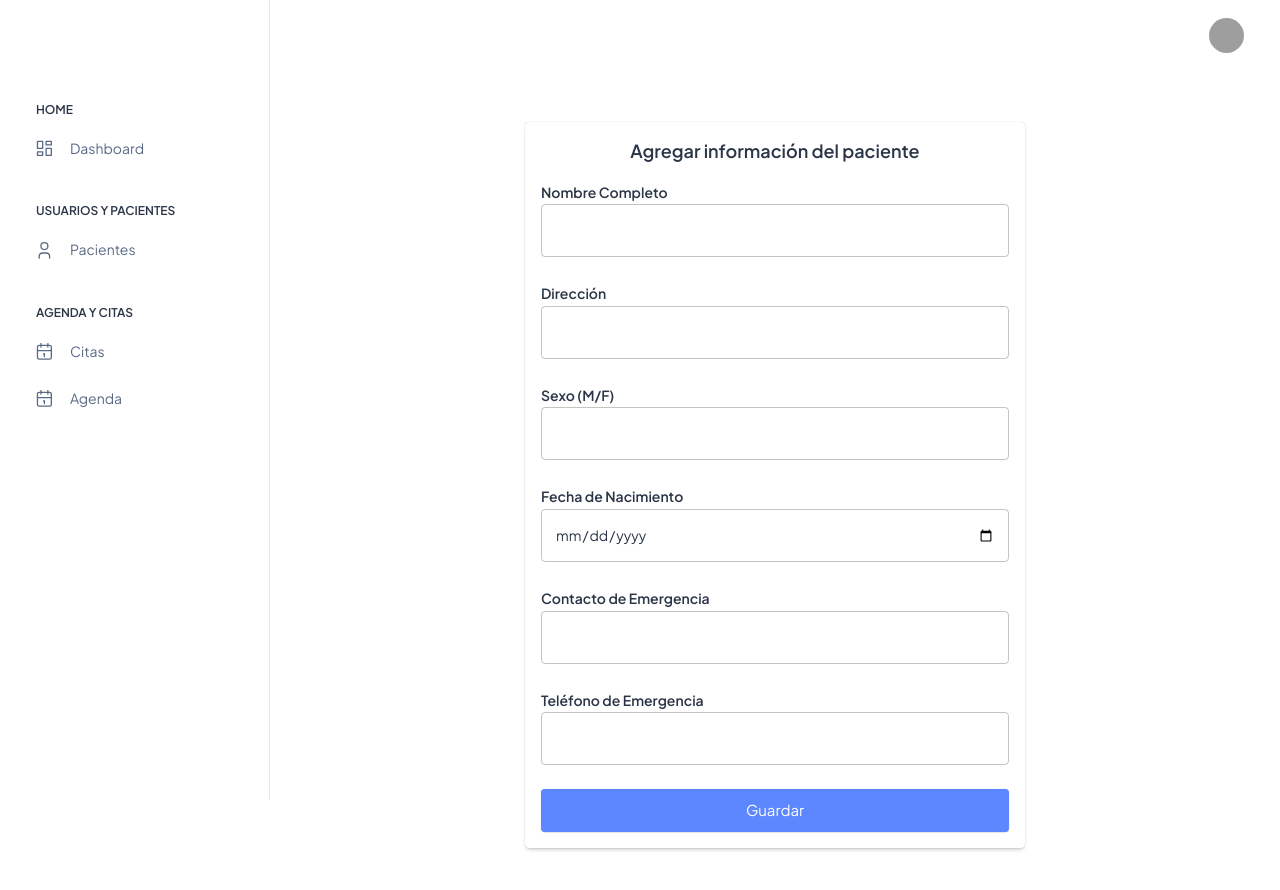
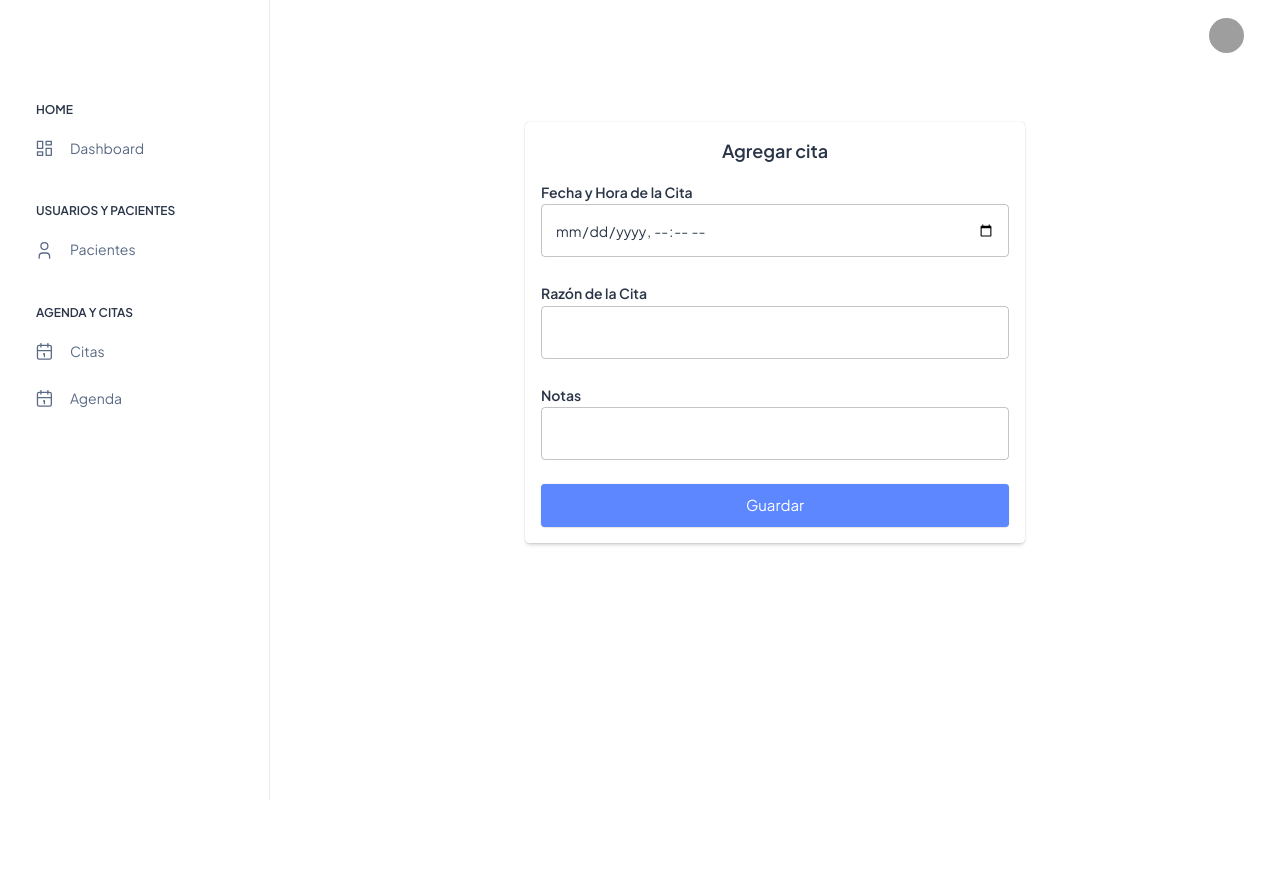
Before and after one commit to wralonzo/odontologia, a React (Create React App) app in the folder frontend/: page /ui/create-appointment in a window 1280 px wide. Shown: the top 890 px of the page. Built offline with nearby package versions, Linux system fonts and the light colour scheme; sample sign-in values are in the browser's storage; grey boxes are pictures that could not be loaded; some icons are missing.

Commit message:
UPDATE
UPDATE

```diff
--- a/frontend/src/views/management/appointment/AppointmentList.js
+++ b/frontend/src/views/management/appointment/AppointmentList.js
@@ -4,8 +4,8 @@ import { useNavigate } from 'react-router';
 import { SERVIDOR } from '../../../api/Servidor';
 
 const AppointmentList = () => {
-  const [patients, setPatients] = useState([]);
-  const [totalPatients, setTotalPatients] = useState(0);
+  const [appointments, setAppointments] = useState([]);
+  const [totalAppointments, setTotalAppointments] = useState(0);
   const [page, setPage] = useState(0);
   const [rowsPerPage, setRowsPerPage] = useState(10);
   const [loading, setLoading] = useState(true);
@@ -13,30 +13,30 @@ const AppointmentList = () => {
   const navigate = useNavigate();
 
   useEffect(() => {
-    fetchPatients(page, rowsPerPage);
+    fetchAppointments(page, rowsPerPage);
   }, [page, rowsPerPage]);
 
-  const fetchPatients = (page, limit) => {
+  const fetchAppointments = (page, limit) => {
     const token = localStorage.getItem('token');
     setLoading(true);
     setError(null);
-    fetch(`${SERVIDOR}/api/patient?page=${page + 1}&limit=${limit}`, {
+    fetch(`${SERVIDOR}/api/appointment?page=${page + 1}&limit=${limit}`, {
       headers: { 'x-access-token': token }
     })
       .then((response) => {
         if (!response.ok) {
-          throw new Error('Error al obtener los pacientes.');
+          throw new Error('Error al obtener las citas.');
         }
         return response.json();
       })
       .then((data) => {
-        setPatients(data.patients || []);
-        setTotalPatients(data.totalPatients || 0);
+        setAppointments(data.appointments || []);
+        setTotalAppointments(data.totalAppointments || 0);
         setLoading(false);
       })
       .catch((error) => {
-        console.error('Error fetching patients:', error);
-        setError('No hay pacientes disponibles.');
+        console.error('Error fetching appointments:', error);
+        setError('No hay citas disponibles.');
         setLoading(false);
       });
   };
@@ -50,31 +50,31 @@ const AppointmentList = () => {
     setPage(0);
   };
 
-  const createPatient = () => {
-    navigate('/ui/create-patient');
+  const createAppointment = () => {
+    navigate('/ui/create-appointment');
   };
 
-  const handleDeleteLogicallyPatient = (id) => {
+  const handleDeleteLogicallyAppointment = (id) => {
     const token = localStorage.getItem('token');
-    if (window.confirm('¿Estás seguro de que deseas eliminar este paciente?')) {
-      fetch(`${SERVIDOR}/api/patient`, {
+    if (window.confirm('¿Estás seguro de que deseas eliminar esta cita?')) {
+      fetch(`${SERVIDOR}/api/appointment`, {
         method: 'PATCH',
         headers: {
           'Content-Type': 'application/json',
           'x-access-token': token
         },
-        body: JSON.stringify({ id })
+        body: JSON.stringify({ appointment_id: id })
       })
         .then((response) => {
           if (response.ok) {
-            alert('Paciente eliminado correctamente');
-            setPatients(patients.filter((patient) => patient.id !== id));
+            alert('Cita eliminada correctamente');
+            setAppointments(appointments.filter((appointment) => appointment.id !== id));
           } else {
-            console.error('Error al eliminar el paciente.');
+            console.error('Error al eliminar la cita.');
           }
         })
         .catch((error) => {
-          console.error('Error al eliminar el paciente:', error);
+          console.error('Error al eliminar la cita:', error);
         });
     }
   };
@@ -86,8 +86,8 @@ const AppointmentList = () => {
   if (error) {
     return (
       <>
-        <Button variant="contained" color="secondary" size="large" onClick={createPatient}>
-          Crear paciente
+        <Button variant="contained" color="secondary" size="large" onClick={createAppointment}>
+          Crear cita
         </Button>
         <div>{error}</div>
       </>
@@ -96,41 +96,35 @@ const AppointmentList = () => {
 
   return (
     <>
-      <Button variant="contained" color="secondary" size="large" onClick={createPatient}>
-        Crear paciente
+      <Button variant="contained" color="secondary" size="large" onClick={createAppointment}>
+        Crear cita
       </Button>
-      {patients.length > 0 ? (
+      {appointments.length > 0 ? (
         <Table>
           <TableHead>
             <TableRow>
               <TableCell>ID</TableCell>
-              <TableCell>Nombre Completo</TableCell>
-              <TableCell>Dirección</TableCell>
-              <TableCell>Sexo</TableCell>
-              <TableCell>Fecha de nacimiento</TableCell>
-              <TableCell>Contacto de emergencia</TableCell>
-              <TableCell>Telefono de emergencia</TableCell>
+              <TableCell>Fecha y Hora</TableCell>
+              <TableCell>Razón</TableCell>
+              <TableCell>Notas</TableCell>
               <TableCell>Editar</TableCell>
               <TableCell>Eliminar</TableCell>
             </TableRow>
           </TableHead>
           <TableBody>
-            {patients.map((patient) => (
-              <TableRow key={patient.id}>
-                <TableCell>{patient.id}</TableCell>
-                <TableCell>{patient.full_name}</TableCell>
-                <TableCell>{patient.address}</TableCell>
-                <TableCell>{patient.sex}</TableCell>
-                <TableCell>{patient.birth_date}</TableCell>
-                <TableCell>{patient.emergency_contact}</TableCell>
-                <TableCell>{patient.emergency_phone}</TableCell>
+            {appointments.map((appointment) => (
+              <TableRow key={appointment.id}>
+                <TableCell>{appointment.id}</TableCell>
+                <TableCell>{appointment.appointment_datetime}</TableCell>
+                <TableCell>{appointment.reason}</TableCell>
+                <TableCell>{appointment.notes}</TableCell>
                 <TableCell>
                   <Button
                     variant="contained"
                     color="primary"
                     size="small"
                     onClick={() =>
-                      navigate(`/ui/update-patient/${patient.id}`, { state: { patient: patient } })
+                      navigate(`/ui/update-appointment/${appointment.id}`, { state: { appointment: appointment } })
                     }
                   >
                     Editar
@@ -141,7 +135,7 @@ const AppointmentList = () => {
                     variant="contained"
                     color="secondary"
                     size="small"
-                    onClick={() => handleDeleteLogicallyPatient(patient.id)}
+                    onClick={() => handleDeleteLogicallyAppointment(appointment.id)}
                   >
                     Eliminar
                   </Button>
@@ -153,7 +147,7 @@ const AppointmentList = () => {
             <TableRow>
               <TablePagination
                 rowsPerPageOptions={[10, 25, 50]}
-                count={totalPatients}
+                count={totalAppointments}
                 rowsPerPage={rowsPerPage}
                 page={page}
                 onPageChange={handleChangePage}
@@ -164,7 +158,7 @@ const AppointmentList = () => {
         </Table>
       ) : (
         <Typography variant="subtitle1" align="center">
-          No hay pacientes disponibles.
+          No hay citas disponibles.
         </Typography>
       )}
     </>
--- a/frontend/src/views/management/appointment/ModificationCreationAppointment.js
+++ b/frontend/src/views/management/appointment/ModificationCreationAppointment.js
@@ -1,80 +1,77 @@
 import { useLocation, useNavigate } from 'react-router';
 import React, { useState } from 'react';
-import { Box, Button, Paper, Stack, Typography } from '@mui/material';
+import { Box, Button, Paper, Stack, Typography, Select, MenuItem } from '@mui/material';
 import CustomTextField from '../../../components/forms/theme-elements/CustomTextField';
 import { SERVIDOR } from '../../../api/Servidor';
 
 const ModificationCreationAppointment = () => {
   const { state } = useLocation();
   const navigate = useNavigate();
-  const patientData = state?.patient || {};
-  const isEditing = !!patientData.id;
-  const [patientId] = useState(isEditing ? patientData.id : '');
-  const [fullName, setFullName] = useState(isEditing ? patientData.full_name : '');
-  const [address, setAddress] = useState(isEditing ? patientData.address : '');
-  const [sex, setSex] = useState(isEditing ? patientData.sex : '');
-  const [birthDate, setBirthDate] = useState(isEditing ? patientData.birth_date : '');
-  const [emergencyContact, setEmergencyContact] = useState(isEditing ? patientData.emergency_contact : '');
-  const [emergencyPhone, setEmergencyPhone] = useState(isEditing ? patientData.emergency_phone : '');
+  const appointmentData = state?.appointment || {};
+  const isEditing = !!appointmentData.id;
+  const [appointmentId] = useState(isEditing ? appointmentData.id : '');
+  const [appointmentDatetime, setAppointmentDatetime] = useState(isEditing ? appointmentData.appointment_datetime : '');
+  const [reason, setReason] = useState(isEditing ? appointmentData.reason : '');
+  const [notes, setNotes] = useState(isEditing ? appointmentData.notes : '');
+  const [status, setStatus] = useState(isEditing ? appointmentData.status : ''); // Nuevo estado para el campo status
 
   const handleSubmit = async () => {
-    const patientDataToUpdate = {
-      id: patientId,
-      full_name: fullName,
-      address,
-      sex,
-      birth_date: birthDate,
-      emergency_contact: emergencyContact,
-      emergency_phone: emergencyPhone
+    const appointmentDataToUpdate = {
+      id: appointmentId,
+      appointment_datetime: appointmentDatetime,
+      reason,
+      notes,
+      status // Añadimos el campo status al objeto que se enviará
     };
+
     if (isEditing) {
-      return handleUpdate(parseInt(patientData.id), patientDataToUpdate);
+      return handleUpdate(parseInt(appointmentData.id), appointmentDataToUpdate);
     } else {
-      return handleCreate(patientDataToUpdate);
+      return handleCreate(appointmentDataToUpdate);
     }
   };
 
-  const handleCreate = async (patientData) => {
+  const handleCreate = async (appointmentData) => {
     try {
       const token = localStorage.getItem('token');
-      const response = await fetch(`${SERVIDOR}/api/patient`, {
+      const response = await fetch(`${SERVIDOR}/api/appointment`, {
         method: 'POST',
         headers: {
           'Content-Type': 'application/json',
           'x-access-token': token
         },
-        body: JSON.stringify(patientData),
+        body: JSON.stringify(appointmentData),
       });
       if (response.ok) {
-        alert('Paciente creado con éxito.');
-        navigate('/patients');
+        alert('Cita creada con éxito.');
+        navigate('/appointments');
       } else {
-        alert('Error al crear el paciente.');
+        alert('Error al crear la cita.');
       }
     } catch (error) {
-      alert('No se puede crear el paciente en este momento. Por favor, inténtalo de nuevo más tarde.');
+      alert('No se puede crear la cita en este momento. Por favor, inténtalo de nuevo más tarde.');
     }
   };
 
-  const handleUpdate = async (patientId, patientData) => {
+  const handleUpdate = async (appointmentId, appointmentData) => {
     try {
       const token = localStorage.getItem('token');
-      const response = await fetch(`${SERVIDOR}/api/patient/${patientId}`, {
+      const response = await fetch(`${SERVIDOR}/api/appointment/${appointmentId}`, {
         method: 'PUT',
         headers: {
           'Content-Type': 'application/json',
           'x-access-token': token
         },
-        body: JSON.stringify(patientData),
+        body: JSON.stringify(appointmentData),
       });
       if (response.ok) {
-        alert('Paciente actualizado con éxito.')
-        navigate('/patients');
+        alert('Cita actualizada con éxito.')
+        navigate('/appointments');
       } else {
-        alert('Error al actualizar el paciente.');
+        alert('Error al actualizar la cita.');
       }
     } catch (error) {
-      alert('No se puede actualizar el paciente en este momento. Por favor, inténtalo de nuevo más tarde.');
+      alert('No se puede actualizar la cita en este momento. Por favor, inténtalo de nuevo más tarde.');
     }
   };
 
@@ -83,45 +80,45 @@ const ModificationCreationAppointment = () => {
       <Box maxWidth="500px" width="100%">
         <Paper elevation={3} sx={{ padding: 2 }}>
           <Typography variant="h5" align='center' mb={2} fontWeight={600}>
-            {isEditing ? 'Modificar información del paciente' : 'Agregar información del paciente'}
+            {isEditing ? 'Modificar cita' : 'Agregar cita'}
           </Typography>
           <Stack spacing={3}>
             <Box>
-              <Typography variant="subtitle1" fontWeight={600} component="label" htmlFor="fullName" mb="5px">
-                Nombre Completo
+              <Typography variant="subtitle1" fontWeight={600} component="label" htmlFor="appointmentDatetime" mb="5px">
+                Fecha y Hora de la Cita
               </Typography>
-              <CustomTextField id="fullName" variant="outlined" fullWidth value={fullName} onChange={(e) => setFullName(e.target.value)} />
+              <CustomTextField id="appointmentDatetime" variant="outlined" fullWidth value={appointmentDatetime} onChange={(e) => setAppointmentDatetime(e.target.value)} inputProps={{ type: 'datetime-local' }} />
             </Box>
             <Box>
-              <Typography variant="subtitle1" fontWeight={600} component="label" htmlFor="address" mb="5px">
-                Dirección
+              <Typography variant="subtitle1" fontWeight={600} component="label" htmlFor="reason" mb="5px">
+                Razón de la Cita
               </Typography>
-              <CustomTextField id="address" variant="outlined" fullWidth value={address} onChange={(e) => setAddress(e.target.value)} />
+              <CustomTextField id="reason" variant="outlined" fullWidth value={reason} onChange={(e) => setReason(e.target.value)} />
             </Box>
             <Box>
-              <Typography variant="subtitle1" fontWeight={600} component="label" htmlFor="sex" mb="5px">
-                Sexo (M/F)
+              <Typography variant="subtitle1" fontWeight={600} component="label" htmlFor="notes" mb="5px">
+                Notas
               </Typography>
-              <CustomTextField id="sex" variant="outlined" fullWidth value={sex} onChange={(e) => setSex(e.target.value.toUpperCase().slice(0, 1))} inputProps={{ maxLength: 1 }} />
+              <CustomTextField id="notes" variant="outlined" fullWidth value={notes} onChange={(e) => setNotes(e.target.value)} />
             </Box>
-            <Box>
-              <Typography variant="subtitle1" fontWeight={600} component="label" htmlFor="birthDate" mb="5px">
-                Fecha de Nacimiento
-              </Typography>
-              <CustomTextField id="birthDate" variant="outlined" fullWidth value={birthDate} onChange={(e) => setBirthDate(e.target.value)} inputProps={{ type: 'date' }} />
-            </Box>
-            <Box>
-              <Typography variant="subtitle1" fontWeight={600} component="label" htmlFor="emergencyContact" mb="5px">
-                Contacto de Emergencia
-              </Typography>
-              <CustomTextField id="emergencyContact" variant="outlined" fullWidth value={emergencyContact} onChange={(e) => setEmergencyContact(e.target.value)} />
-            </Box>
-            <Box>
-              <Typography variant="subtitle1" fontWeight={600} component="label" htmlFor="emergencyPhone" mb="5px">
-                Teléfono de Emergencia
-              </Typography>
-              <CustomTextField id="emergencyPhone" variant="outlined" fullWidth value={emergencyPhone} onChange={(e) => setEmergencyPhone(e.target.value)} />
-            </Box>
+            {isEditing && (
+              <Box>
+                <Typography variant="subtitle1" fontWeight={600} component="label" htmlFor="status" mb="5px">
+                  Estado de la Cita
+                </Typography>
+                <Select
+                  id="status"
+                  variant="outlined"
+                  fullWidth
+                  value={status}
+                  onChange={(e) => setStatus(e.target.value)}
+                >
+                  <MenuItem value="SCHEDULE">Programada</MenuItem>
+                  <MenuItem value="CANCELED">Cancelada</MenuItem>
+                  <MenuItem value="COMPLETED">Completada</MenuItem>
+                </Select>
+              </Box>
+            )}
             <Box>
               <Button color="primary" variant="contained" size="large" fullWidth onClick={handleSubmit}>
                 Guardar
```
